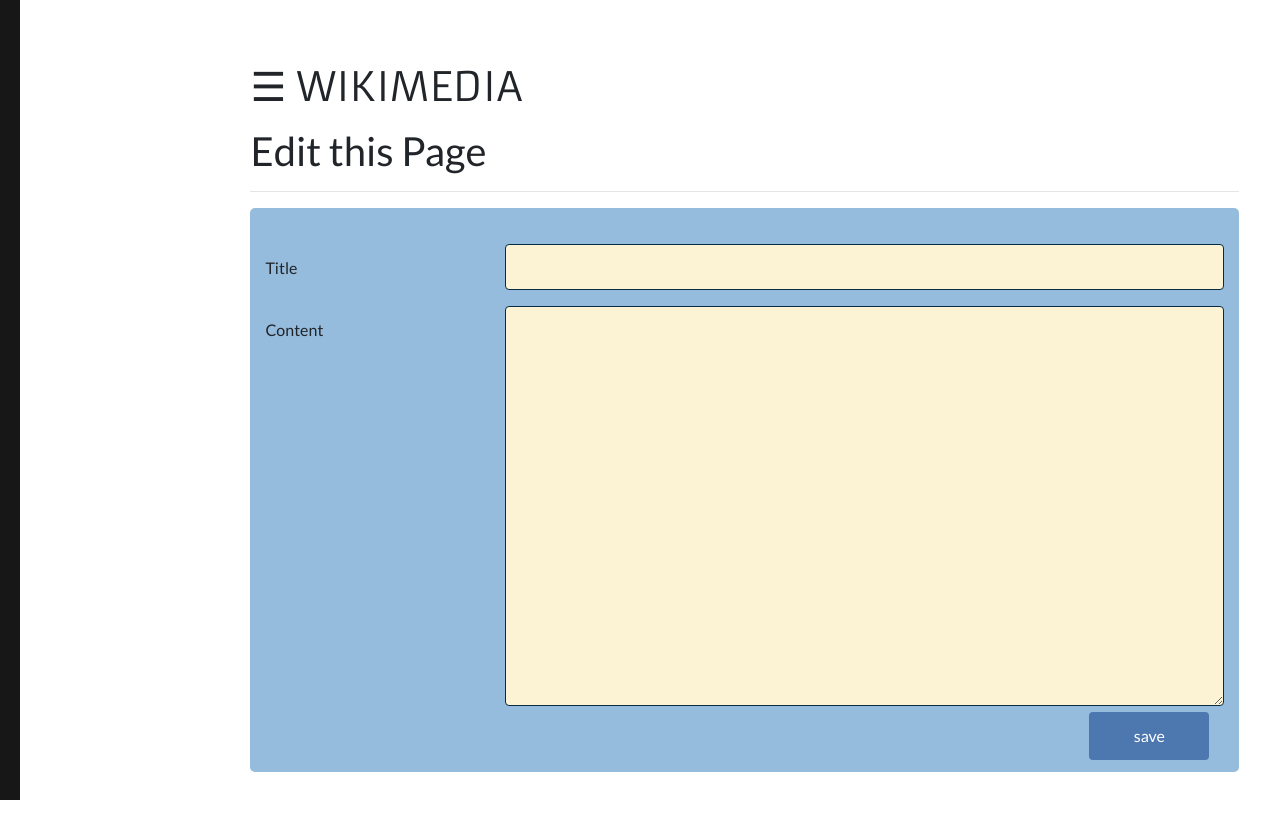
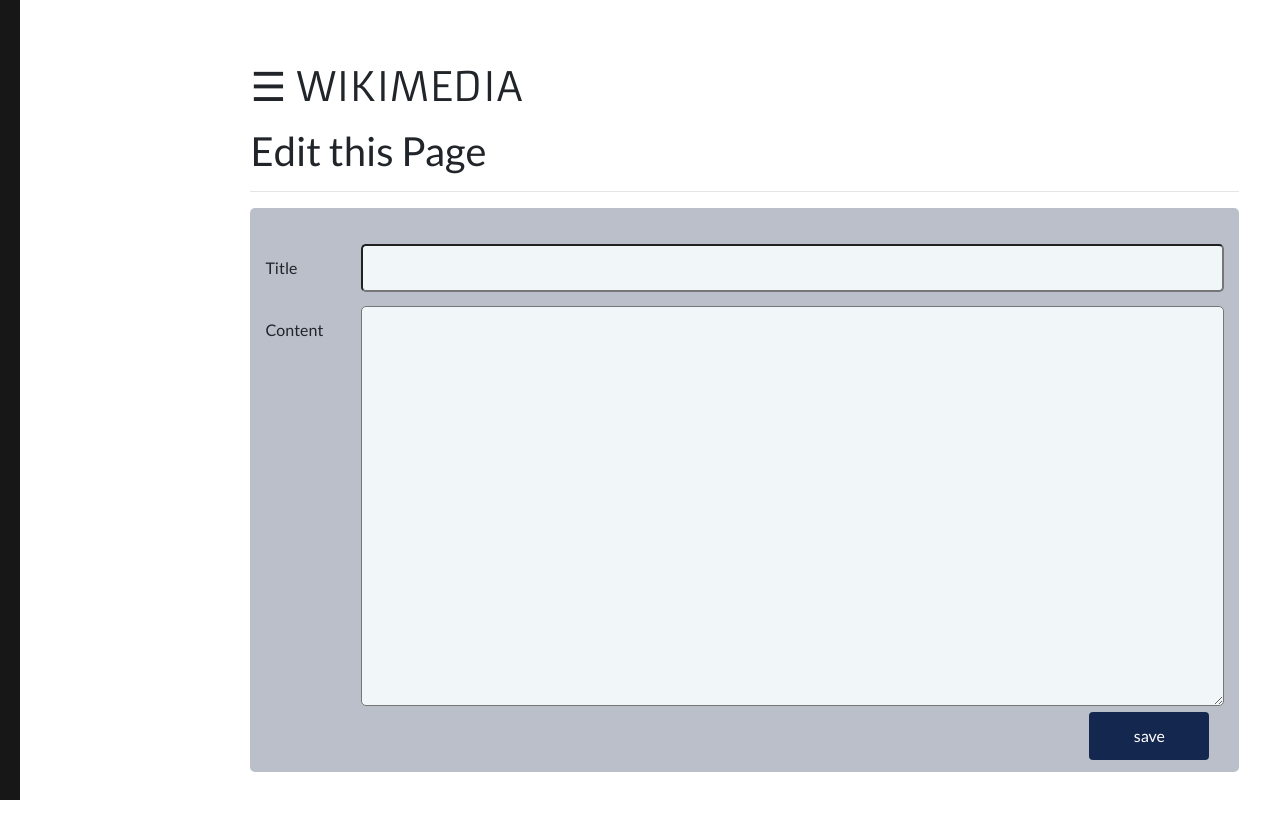
Before and after one commit to anishashruti/Wikimedia, a Django app: template wiki/encyclopedia/templates/encyclopedia/editpage.html in a window 1280 px wide. Run offline with Django 3.2, Linux system fonts and the light colour scheme; the template is opened without the code that fills it, so the values that code supplies are empty; some libraries are stand-ins or nearby versions.

Commit message:
some styling done

```diff
--- a/wiki/encyclopedia/templates/encyclopedia/EntryPage.html
+++ b/wiki/encyclopedia/templates/encyclopedia/EntryPage.html
@@ -20,8 +20,8 @@
 <br>
   <div class="container">
     <div class="row">
-      <div class="col-8">
-        {{ entry|markdownify|safe }}
+      <div class="col-8" markdown="1">
+      {{ entry|markdownify }}
       </div>
     </div>
     <br>
--- a/wiki/encyclopedia/templates/encyclopedia/editpage.html
+++ b/wiki/encyclopedia/templates/encyclopedia/editpage.html
@@ -5,75 +5,6 @@
 {% endblock %}
 
 {% block body %}
-    <style>
-        * {
-  box-sizing: border-box;
-}
-
-input[type=text], select, textarea {
-  width: 100%;
-  padding: 10px;
-  border: 1px solid rgb(5, 44, 68);
-  background-color: rgb(252, 242, 212);
-  border-radius: 4px;
-  resize: vertical;
-}
-
-
-label {
-  padding: 12px 12px 12px 0;
-  display: inline-block;
-  size: 20px;
-}
-
-input[type=submit] {
-  background-color: #4c77af;
-  color: white;
-  padding: 12px 20px;
-  border: none;
-  border-radius: 4px;
-  cursor: pointer;
-  float: right;
-}
-
-input[type=submit]:hover {
-  background-color: #04188b;
-}
-
-.container {
-  border-radius: 5px;
-  background-color: #95bbdd;
-  padding: 30px;
-  padding-bottom: 60px;
-}
-
-.col-25 {
-  float: left;
-  width: 25%;
-  margin-top: 6px;
-}
-
-.col-75 {
-  float: left;
-  width: 75%;
-  margin-top: 6px;
-}
-
-/* Clear floats after the columns */
-.row:after {
-  content: "";
-  display: table;
-  clear: both;
-}
-
-/* Responsive layout - when the screen is less than 600px wide, make the two columns stack on top of each other instead of next to each other */
-@media screen and (max-width: 600px) {
-  .col-25, .col-75, input[type=submit] {
-    width: 100%;
-    margin-top: 0;
-  }
-}
-    </style>
     <br>
     <h1>Edit this Page</h1>
     <hr>
```
Also changed, not shown: wiki/entries/Anisha.md (+15 -3 lines).
